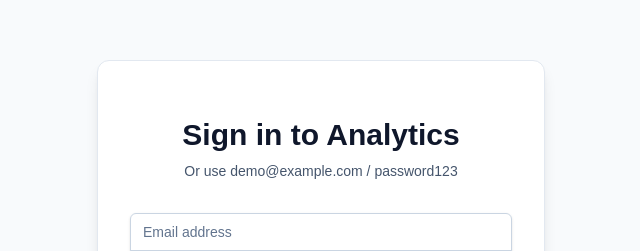
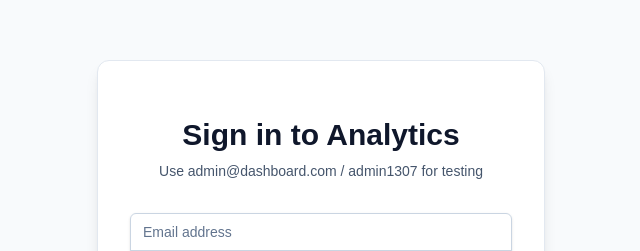
Before and after one commit to VitorJacquesDev/dashboard-analytics, a Next.js app: page /login in a window 1280 px wide. Shown: the part 179-430 px from the top of the page, without its empty margins (319-959 px from the left). Built offline with nearby package versions, Linux system fonts and the light colour scheme; no server answers.

Commit message:
feat: implement user login page with form submission, state management, and authentication via auth store.

```diff
--- a/app/login/page.tsx
+++ b/app/login/page.tsx
@@ -34,7 +34,7 @@ export default function LoginPage() {
                         Sign in to Analytics
                     </h2>
                     <p className="mt-2 text-sm text-slate-600 dark:text-slate-400">
-                        Or use demo@example.com / password123
+                        Use admin@dashboard.com / admin1307 for testing
                     </p>
                 </div>
                 <form className="mt-8 space-y-6" onSubmit={handleSubmit}>
```
